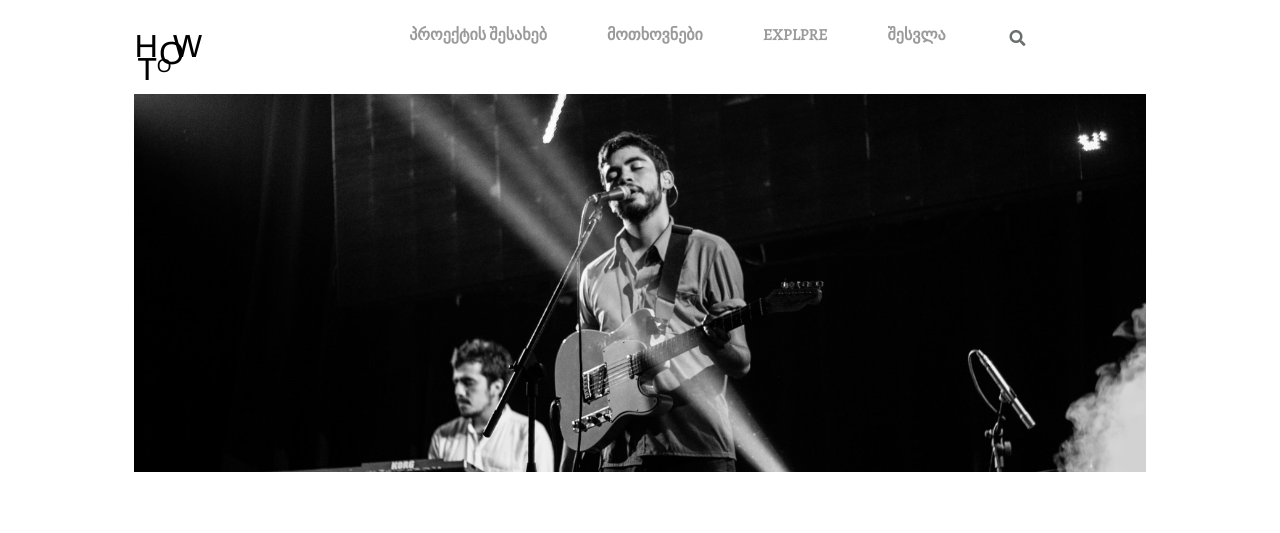
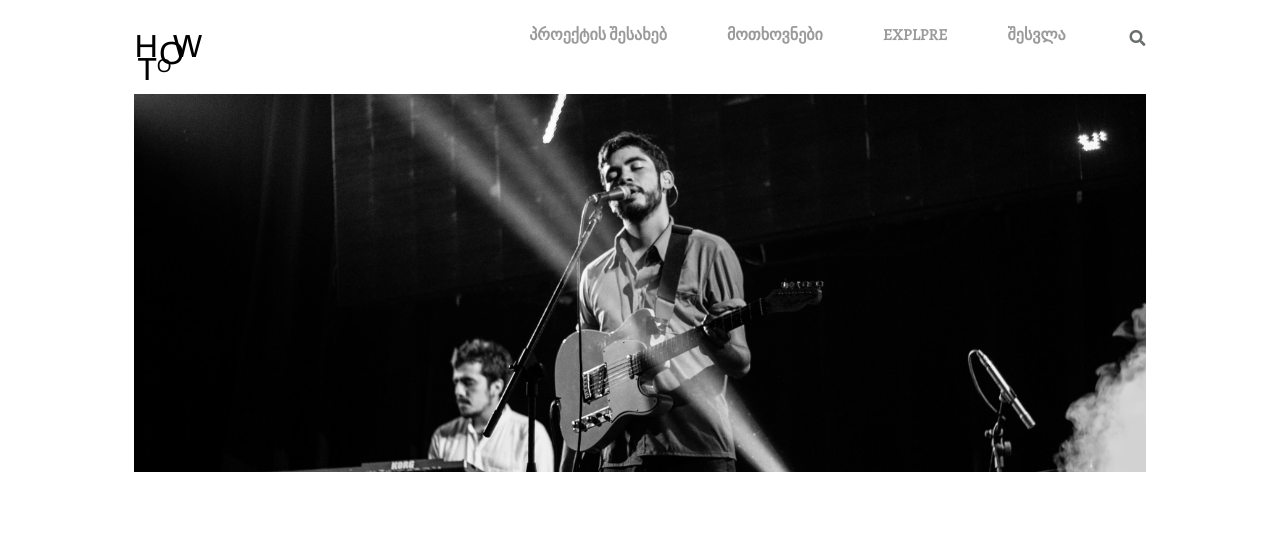
Before and after one commit to natiasha/kms.ge, a plain HTML site: page index.html in a window 1280 px wide. Shown: the top 533 px of the page. Drawn offline with nearby package versions, Linux system fonts and the light colour scheme; a web font is replaced by a local one.

Commit message:
Update style.css

```diff
--- a/style.css
+++ b/style.css
@@ -67,7 +67,7 @@
 ul,li{
     text-decoration: none;
     display: flex;
-    margin-right: 60px;
+    margin-left: 60px;
     text-align: center;
 }
 .row1{
```
